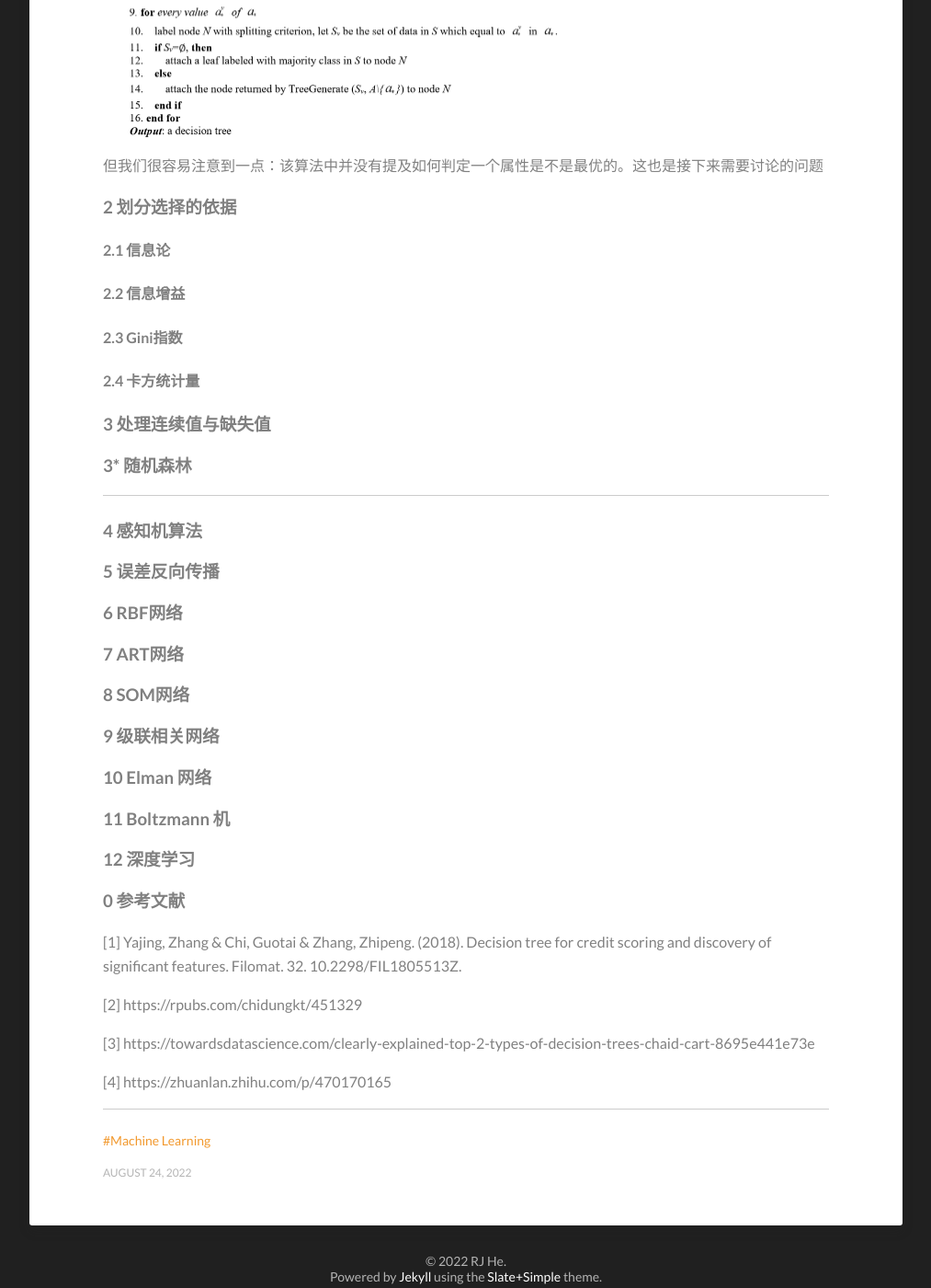
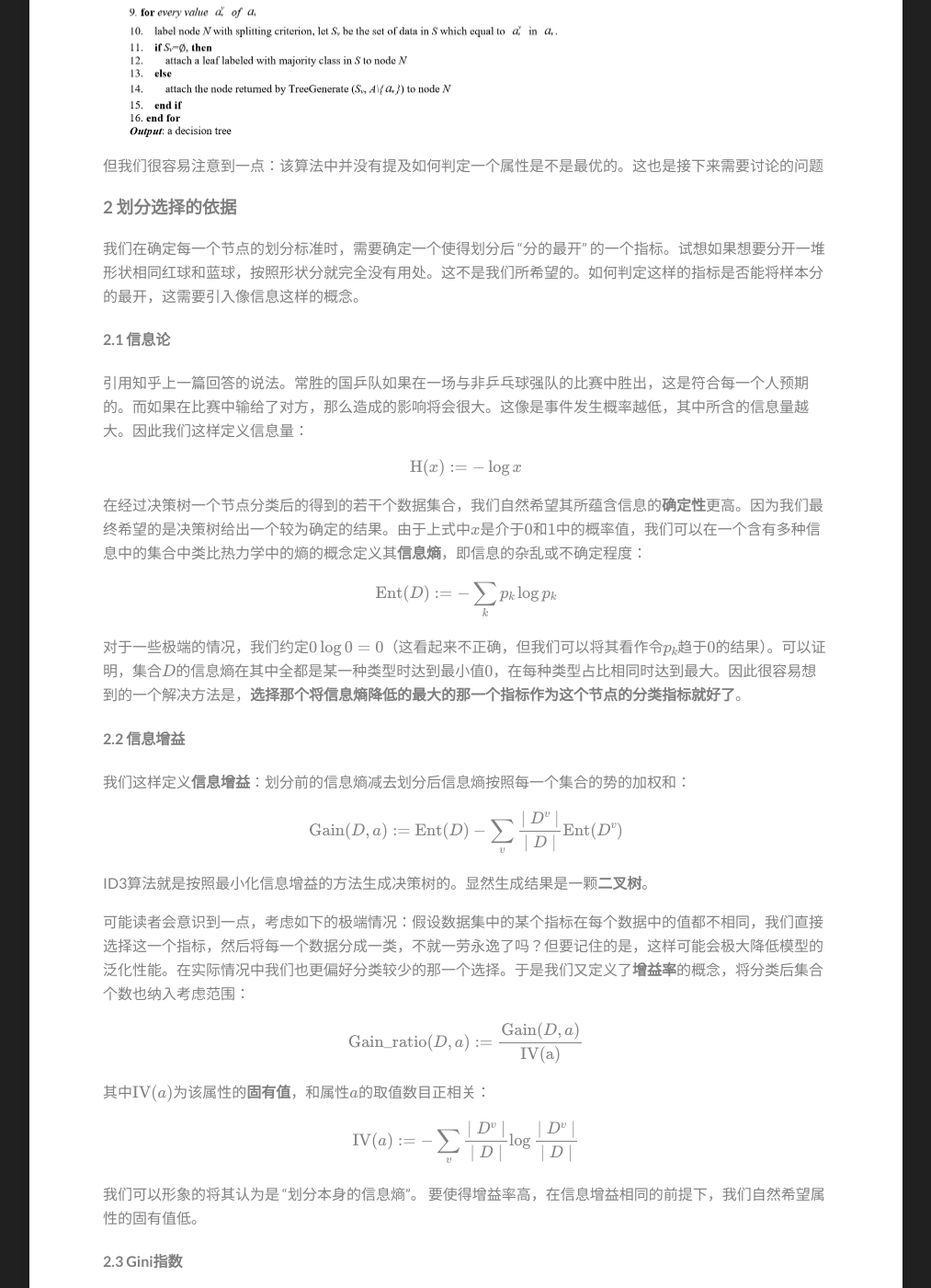
Before and after one commit to hrjtju/hrjtju.github.io, a Jekyll site: the page built from _posts/2022-08-24-DatawhaleML-3.md, in a window 1280 px wide and 1400 px high, scrolled down 1326 px. Shown: the whole window at 92% size, without its empty margins (133-1146 px from the left). Built offline with Jekyll 4.4.1, drawn with Linux system fonts in a browser that asks for light colours; formulas are drawn with MathJax 3.

Commit message:
Update 2022-08-24-DatawhaleML-3.md

```diff
--- a/_posts/2022-08-24-DatawhaleML-3.md
+++ b/_posts/2022-08-24-DatawhaleML-3.md
@@ -31,15 +31,65 @@ date-string: AUGUST 24, 2022
 
 
 
+我们在确定每一个节点的划分标准时，需要确定一个使得划分后 “分的最开” 的一个指标。试想如果想要分开一堆形状相同红球和蓝球，按照形状分就完全没有用处。这不是我们所希望的。如何判定这样的指标是否能将样本分的最开，这需要引入像信息这样的概念。
+
+
+
 #### 2.1 信息论
 
 
 
+引用知乎上一篇回答的说法。常胜的国乒队如果在一场与非乒乓球强队的比赛中胜出，这是符合每一个人预期的。而如果在比赛中输给了对方，那么造成的影响将会很大。这像是事件发生概率越低，其中所含的信息量越大。因此我们这样定义信息量：
 
+
+$$
+\mathrm H(x) := -\log x
+$$
+
+
+在经过决策树一个节点分类后的得到的若干个数据集合，我们自然希望其所蕴含信息的**确定性**更高。因为我们最终希望的是决策树给出一个较为确定的结果。由于上式中$$x$$是介于$$0$$和$$1$$中的概率值，我们可以在一个含有多种信息中的集合中类比热力学中的熵的概念定义其**信息熵**，即信息的杂乱或不确定程度：
+
+
+$$
+\mathrm{Ent}(D) := -\sum_k p_k\log p_k
+$$
+
+
+对于一些极端的情况，我们约定$$0\log0=0$$（这看起来不正确，但我们可以将其看作令$$p_k$$趋于$$0$$的结果）。可以证明，集合$$D$$的信息熵在其中全都是某一种类型时达到最小值$$0$$，在每种类型占比相同时达到最大。因此很容易想到的一个解决方法是，**选择那个将信息熵降低的最大的那一个指标作为这个节点的分类指标就好了**。
 
 
 
 #### 2.2 信息增益
+
+
+
+我们这样定义**信息增益**：划分前的信息熵减去划分后信息熵按照每一个集合的势的加权和：
+
+
+$$
+\mathrm{Gain}(D, a) := \mathrm{Ent}(D) - \sum_v \frac{\mid D^v\mid}{\mid D\mid} \mathrm{Ent}(D^v)
+$$
+
+
+ID3算法就是按照最小化信息增益的方法生成决策树的。显然生成结果是一颗**二叉树**。
+
+可能读者会意识到一点，考虑如下的极端情况：假设数据集中的某个指标在每个数据中的值都不相同，我们直接选择这一个指标，然后将每一个数据分成一类，不就一劳永逸了吗？但要记住的是，这样可能会极大降低模型的泛化性能。在实际情况中我们也更偏好分类较少的那一个选择。于是我们又定义了**增益率**的概念，将分类后集合个数也纳入考虑范围：
+
+
+$$
+\text{Gain\_ratio}(D,a) := \frac{\mathrm{Gain}(D, a)}{\mathrm{IV(a)}}
+$$
+
+
+其中$$\displaystyle \mathrm{IV}(a)$$为该属性的**固有值**，和属性$$a$$的取值数目正相关：
+
+
+$$
+\mathrm{IV}(a) := -\sum_{v} \frac{\mid D^v\mid}{\mid D\mid} \log \frac{\mid D^v\mid}{\mid D\mid}
+$$
+
+
+我们可以形象的将其认为是 “划分本身的信息熵”。 要使得增益率高，在信息增益相同的前提下，我们自然希望属性的固有值低。
 
 
 
```
